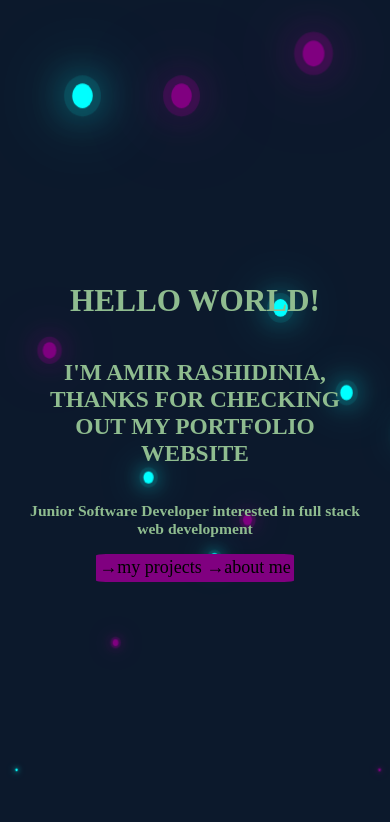
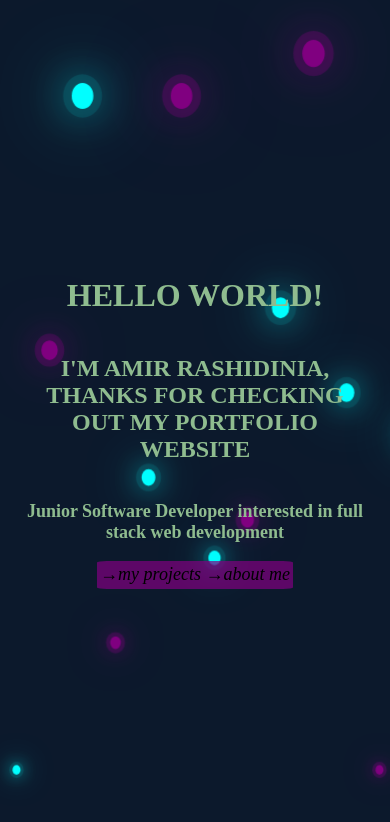
Before and after one commit to Amir-Rsh/Portfolio-attempt, a React (Vite) app: page / in a window 390 px wide. Shown: the top 822 px of the page. Built offline with nearby package versions, Linux system fonts and the light colour scheme.

Commit message:
worked on webkit compatibility

```diff
--- a/src/components/IntroPage.jsx
+++ b/src/components/IntroPage.jsx
@@ -85,7 +85,7 @@ export default function IntroPage() {
         </h3>
         <div
           style={{
-            backgroundColor: "purple",
+            backgroundColor: "rgba(128, 0, 128, 70%)",
             borderRadius: "5%",
             color: "black",
             padding: "1%",
--- a/src/index.css
+++ b/src/index.css
@@ -39,8 +39,8 @@ body {
 
 @-webkit-keyframes animate {
   0% {
-    -webkit-transform: translateY(100vh) scaleX(0) scaleY(0);
-    transform: translateY(100vh) scaleX(0) scaleY(0);
+    -webkit-transform: translateY(100vh) scale(25%);
+    transform: translateY(100vh) scale(25%);
   }
   100% {
     -webkit-transform: translateY(-10vh) scale(1);
@@ -52,30 +52,15 @@ a {
   text-decoration: none;
   color: inherit;
   font-size: large;
-}
-
-ul {
-  list-style: none;
+  font-style: oblique;
 }
 
 h1 {
-  font-size: 4vw;
+  font-size: xx-large;
 }
 h2 {
-  font-size: 3vw;
+  font-size: x-large;
 }
 h3 {
-  font-size: 2vw;
+  font-size: large;
 }
-
-@media (max-width: 800px) {
-  h1 {
-    font-size: 8vw;
-  }
-  h2 {
-    font-size: 6vw;
-  }
-  h3 {
-    font-size: 4vw;
-  }
-}
```
